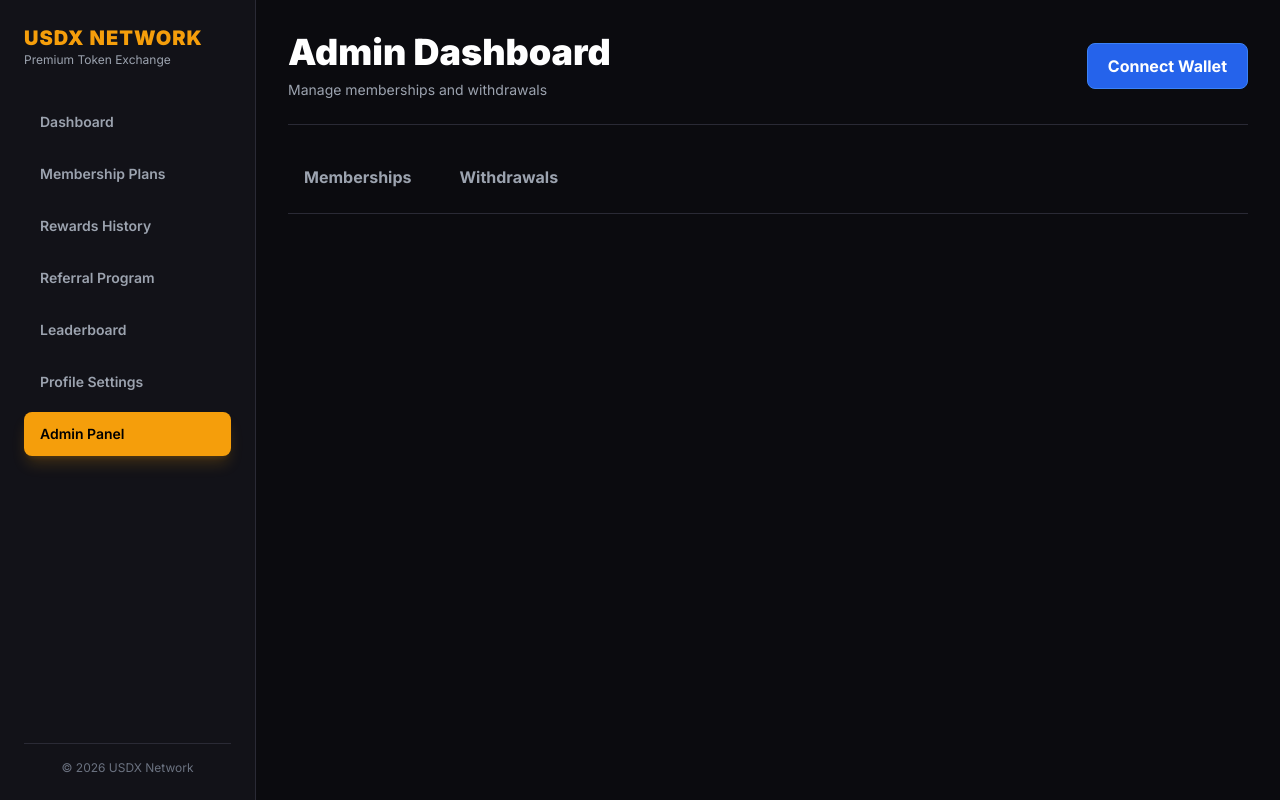
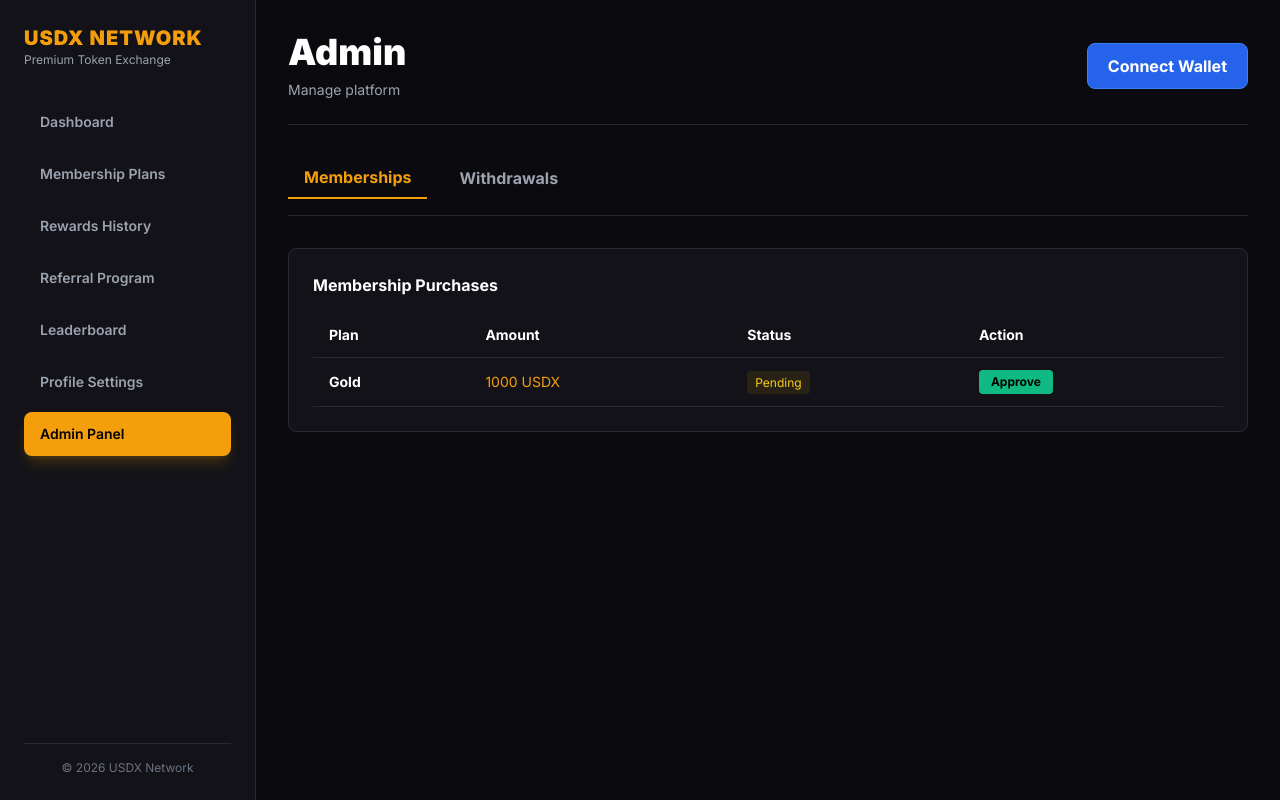
Before and after one commit to usdxofficialdev/-Dead-Token-Exchange-, a Next.js app: page /admin in a window 1280 px wide. Built offline with nearby package versions, Linux system fonts and the light colour scheme.

Commit message:
Update page.tsx

```diff
--- a/app/admin/page.tsx
+++ b/app/admin/page.tsx
@@ -1,119 +1,92 @@
 "use client";
-
-import React, { useState, useEffect } from "react";
+import React, { useState } from "react";
 import AppLayout from "../components/AppLayout";
 
-export default function AdminPage() {
-  const [activeTab, setActiveTab] = useState("users");
-  const [membershipPurchases, setMembershipPurchases] = useState([]);
-  const [withdrawalRequests, setWithdrawalRequests] = useState([]);
-
-  useEffect(() => {
-    const purchases = JSON.parse(localStorage.getItem("admin_membership_purchases") || "[]");
-    setMembershipPurchases(purchases);
-
-    const withdrawals = JSON.parse(localStorage.getItem("user_withdrawal_requests") || "[]");
-    setWithdrawalRequests(withdrawals);
-  }, []);
+export default function Admin() {
+  const [tab, setTab] = useState("memberships");
+  const [memberships, setMemberships] = useState<any[]>([]);
+  const [withdrawals, setWithdrawals] = useState<any[]>([]);
 
   const handleApproveMembership = (idx: number) => {
-    const updated = [...membershipPurchases];
-    updated[idx].status = "Approved";
-    setMembershipPurchases(updated);
-    localStorage.setItem("admin_membership_purchases", JSON.stringify(updated));
-    alert("✅ Membership approved!");
+    const updated = [...memberships];
+    updated[idx] = { ...updated[idx], status: "Approved" };
+    setMemberships(updated);
+    alert("✅ Approved!");
   };
 
   const handleApproveWithdrawal = (idx: number) => {
-    const updated = [...withdrawalRequests];
-    updated[idx].status = "Completed";
-    setWithdrawalRequests(updated);
-    localStorage.setItem("user_withdrawal_requests", JSON.stringify(updated));
-    alert("✅ Withdrawal approved!");
+    const updated = [...withdrawals];
+    updated[idx] = { ...updated[idx], status: "Completed" };
+    setWithdrawals(updated);
+    alert("✅ Approved!");
   };
 
   return (
-    <AppLayout title="Admin Dashboard" description="Manage memberships and withdrawals">
+    <AppLayout title="Admin" description="Manage platform">
       <div className="flex gap-4 mb-8 border-b border-[#2A2A35] pb-4">
-        <button onClick={() => setActiveTab("memberships")} className={`px-4 py-2 font-bold ${activeTab === "memberships" ? "text-amber-500 border-b-2 border-amber-500" : "text-gray-400"}`}>
+        <button onClick={() => setTab("memberships")} className={`px-4 py-2 font-bold ${tab === "memberships" ? "text-amber-500 border-b-2 border-amber-500" : "text-gray-400"}`}>
           Memberships
         </button>
-        <button onClick={() => setActiveTab("withdrawals")} className={`px-4 py-2 font-bold ${activeTab === "withdrawals" ? "text-amber-500 border-b-2 border-amber-500" : "text-gray-400"}`}>
+        <button onClick={() => setTab("withdrawals")} className={`px-4 py-2 font-bold ${tab === "withdrawals" ? "text-amber-500 border-b-2 border-amber-500" : "text-gray-400"}`}>
           Withdrawals
         </button>
       </div>
 
-      {activeTab === "memberships" && (
+      {tab === "memberships" && (
         <div className="bg-[#121218] border border-[#2A2A35] rounded-lg p-6 overflow-x-auto">
-          <h3 className="text-lg font-bold mb-4">Membership Purchases</h3>
+          <h3 className="font-bold mb-4">Membership Purchases</h3>
           <table className="w-full text-sm">
             <thead className="border-b border-[#2A2A35]">
               <tr>
-                <th className="text-left py-3 px-4 text-gray-500">Plan</th>
-                <th className="text-left py-3 px-4 text-gray-500">Amount</th>
-                <th className="text-left py-3 px-4 text-gray-500">TRX Hash</th>
-                <th className="text-left py-3 px-4 text-gray-500">Status</th>
-                <th className="text-left py-3 px-4 text-gray-500">Action</th>
+                <th className="text-left py-3 px-4">Plan</th>
+                <th className="text-left py-3 px-4">Amount</th>
+                <th className="text-left py-3 px-4">Status</th>
+                <th className="text-left py-3 px-4">Action</th>
               </tr>
             </thead>
-            <tbody className="divide-y divide-[#2A2A35]">
-              {membershipPurchases.map((purchase, idx) => (
-                <tr key={idx} className="hover:bg-black/20">
-                  <td className="py-3 px-4 text-white font-bold">{purchase.plan}</td>
-                  <td className="py-3 px-4 text-amber-500">{purchase.amount}</td>
-                  <td className="py-3 px-4 text-xs font-mono text-gray-400">{purchase.txHash.slice(0, 20)}...</td>
+            <tbody>
+              <tr className="border-b border-[#2A2A35] hover:bg-black/20">
+                <td className="py-3 px-4 text-white font-bold">Gold</td>
+                <td className="py-3 px-4 text-amber-500">1000 USDX</td>
                 <td className="py-3 px-4">
-                    <span className={`px-2 py-1 rounded text-xs font-bold ${purchase.status === "Approved" ? "bg-emerald-500/10 text-emerald-400" : "bg-yellow-500/10 text-yellow-400"}`}>
-                      {purchase.status}
-                    </span>
+                  <span className="text-xs bg-yellow-500/10 text-yellow-400 px-2 py-1 rounded">Pending</span>
                 </td>
                 <td className="py-3 px-4">
-                    {purchase.status === "Pending" && (
-                      <button onClick={() => handleApproveMembership(idx)} className="bg-emerald-500 text-black px-3 py-1 rounded text-xs font-bold hover:bg-emerald-600">
+                  <button className="bg-emerald-500 text-black px-3 py-1 rounded text-xs font-bold hover:bg-emerald-600">
                     Approve
                   </button>
-                    )}
                 </td>
               </tr>
-              ))}
             </tbody>
           </table>
         </div>
       )}
 
-      {activeTab === "withdrawals" && (
+      {tab === "withdrawals" && (
         <div className="bg-[#121218] border border-[#2A2A35] rounded-lg p-6 overflow-x-auto">
-          <h3 className="text-lg font-bold mb-4">Withdrawal Requests</h3>
+          <h3 className="font-bold mb-4">Withdrawal Requests</h3>
           <table className="w-full text-sm">
             <thead className="border-b border-[#2A2A35]">
               <tr>
-                <th className="text-left py-3 px-4 text-gray-500">Amount</th>
-                <th className="text-left py-3 px-4 text-gray-500">Address</th>
-                <th className="text-left py-3 px-4 text-gray-500">Status</th>
-                <th className="text-left py-3 px-4 text-gray-500">Date</th>
-                <th className="text-left py-3 px-4 text-gray-500">Action</th>
+                <th className="text-left py-3 px-4">Amount</th>
+                <th className="text-left py-3 px-4">Address</th>
+                <th className="text-left py-3 px-4">Status</th>
+                <th className="text-left py-3 px-4">Action</th>
               </tr>
             </thead>
-            <tbody className="divide-y divide-[#2A2A35]">
-              {withdrawalRequests.map((request, idx) => (
-                <tr key={idx} className="hover:bg-black/20">
-                  <td className="py-3 px-4 text-emerald-400 font-bold">{request.amount}</td>
-                  <td className="py-3 px-4 text-xs font-mono text-gray-400">{request.recipient.slice(0, 20)}...</td>
+            <tbody>
+              <tr className="border-b border-[#2A2A35] hover:bg-black/20">
+                <td className="py-3 px-4 text-emerald-400 font-bold">100 USDX</td>
+                <td className="py-3 px-4 text-xs text-gray-400">0x742d...5Cc6</td>
                 <td className="py-3 px-4">
-                    <span className={`px-2 py-1 rounded text-xs font-bold ${request.status === "Completed" ? "bg-emerald-500/10 text-emerald-400" : "bg-yellow-500/10 text-yellow-400"}`}>
-                      {request.status}
-                    </span>
+                  <span className="text-xs bg-yellow-500/10 text-yellow-400 px-2 py-1 rounded">Pending</span>
                 </td>
-                  <td className="py-3 px-4 text-gray-400">{request.date}</td>
                 <td className="py-3 px-4">
-                    {request.status === "Pending" && (
-                      <button onClick={() => handleApproveWithdrawal(idx)} className="bg-emerald-500 text-black px-3 py-1 rounded text-xs font-bold hover:bg-emerald-600">
+                  <button className="bg-emerald-500 text-black px-3 py-1 rounded text-xs font-bold hover:bg-emerald-600">
                     Approve
                   </button>
-                    )}
                 </td>
               </tr>
-              ))}
             </tbody>
           </table>
         </div>
```
Lines whose indentation alone changed are shown as unchanged.
